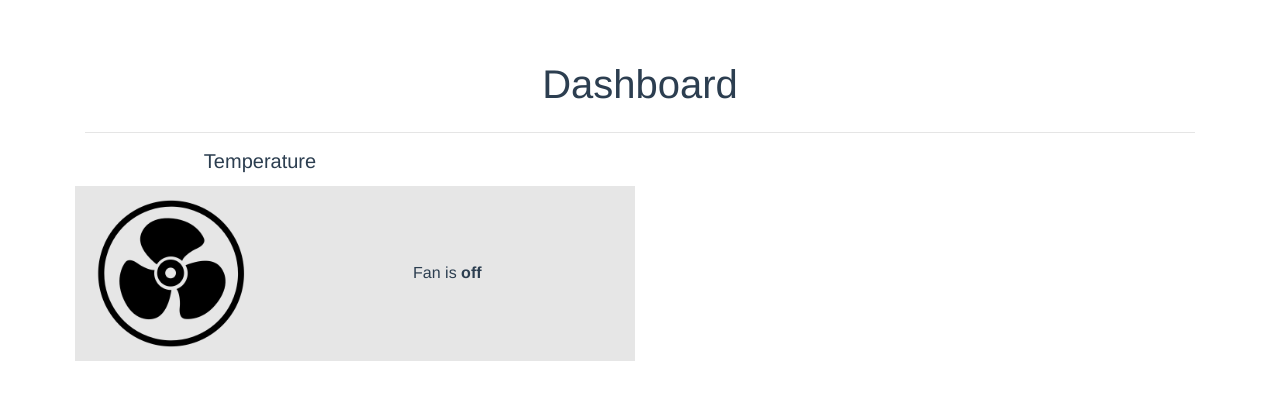
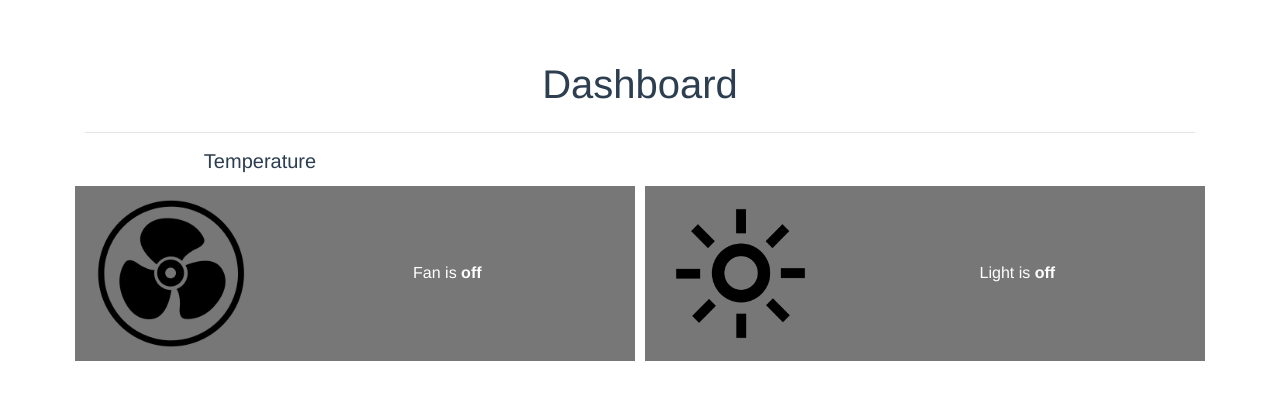
Before and after one commit to phwt/Dashboard, a Vue app: page / in a window 1280 px wide. Shown: the top 400 px of the page. Built offline with nearby package versions, Linux system fonts and the light colour scheme; no server answers; the database is empty.

Commit message:
change module state to boolean type

```diff
--- a/src/App.vue
+++ b/src/App.vue
@@ -11,10 +11,7 @@
       <div class="row">
 
         <!--กล่องแสดงข้อมูล-->
-        <data-card
-        name="Temperature"
-        path="temperature"
-        />
+        <data-card name="Temperature" path="temperature"/>
         <!--กล่องแสดงข้อมูล-->
 
       </div>
@@ -22,11 +19,8 @@
       <div class="row">
 
         <!--กล่องปุ่มควบคุม-->
-        <control-card
-        name="Fan"
-        path="fan"
-        :image="require('./assets/fan.png')"
-        />
+        <control-card name="Fan" path="fan" :image="require('./assets/fan.png')"/>
+        <control-card name="Light" path="light" :image="require('./assets/light.png')"/>
         <!--กล่องปุ่มควบคุม-->
 
       </div>
--- a/src/components/ControlCard.vue
+++ b/src/components/ControlCard.vue
@@ -1,6 +1,6 @@
 <template>
   <div @click="push" class="control-card col-6 p-1">
-    <div :class="['row wrapper', {'isOff': !offClass}]">
+    <div :class="['row wrapper', {'isOff': offClass}]">
       <div class="col-4">
         <img class="w-100" :src="image" alt="">
       </div>
@@ -22,29 +22,29 @@ export default {
   props: ['name', 'path', 'image'],
   data () {
     return {
-      status: null
+      isOn: null
     }
   },
   mounted () {
     let data = database().ref(this.path)
     let self = this
     data.on('value', function(snapshot) {
-      self.status = snapshot.val()
+      self.isOn = snapshot.val()
     })
   },
   methods: {
     push () {
       console.log('Push!')
-      if (this.status == "on") {
-        database().ref(this.path).set('off')
+      if (this.isOn == true) {
+        database().ref(this.path).set(false)
       } else {
-        database().ref(this.path).set('on')
+        database().ref(this.path).set(true)
       }
     }
   },
   computed: {
     offClass () {
-      if (this.status == "on") return false
+      if (this.isOn) return false
       else return true
     }
   }
```
